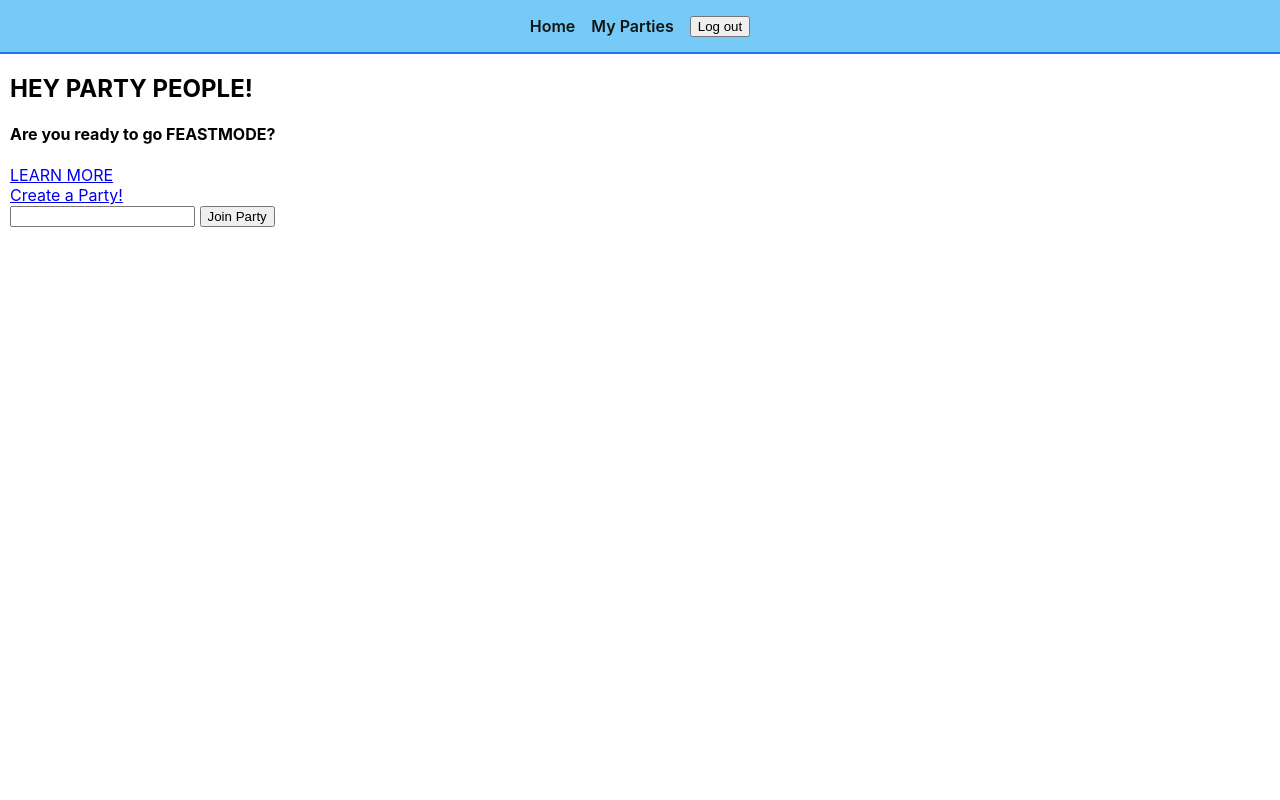
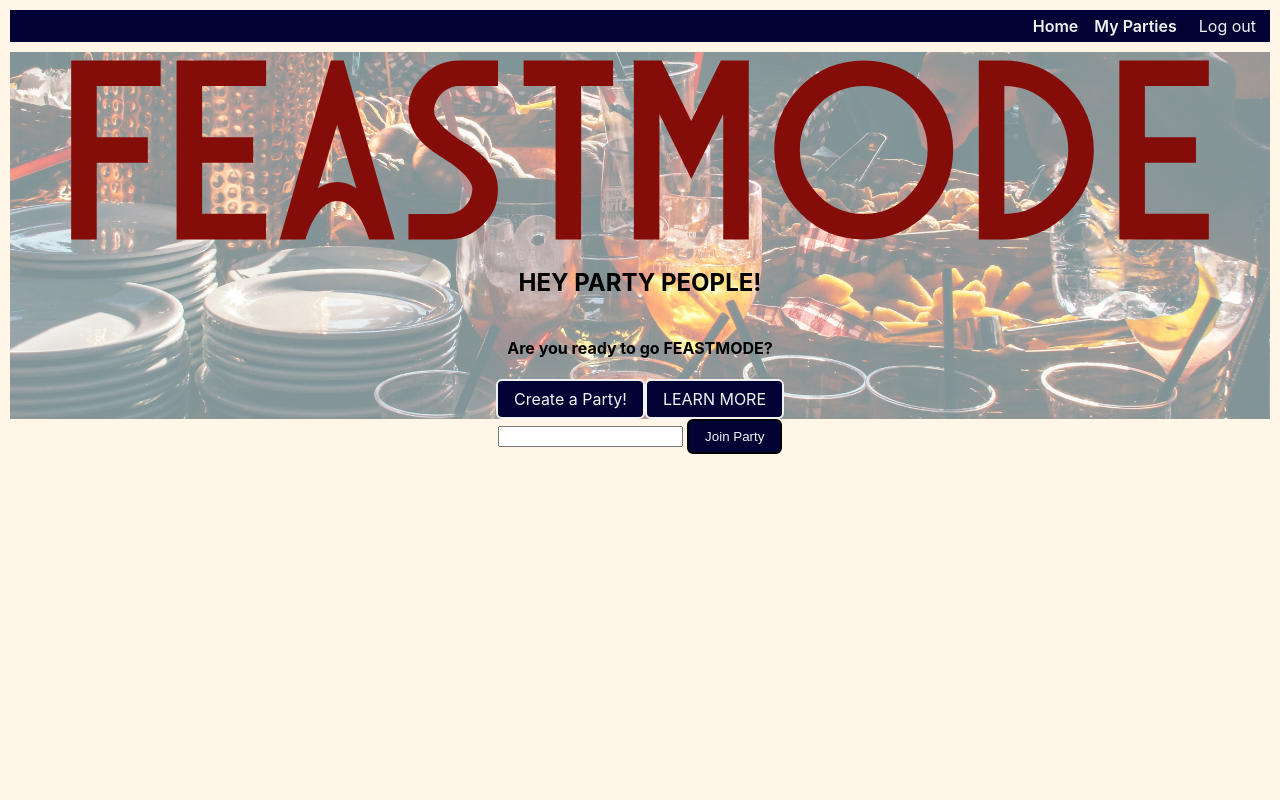
Before and after one commit to StephanieStralina/feastmode, a Django app: page / in a window 1280 px wide. Run offline with Django 5.2, Linux system fonts and the light colour scheme; the visitor is signed in with stand-in values (Sample User, id 1).

Commit message:
landing page css

```diff
--- a/main_app/models.py
+++ b/main_app/models.py
@@ -63,6 +63,7 @@
 class Dish(models.Model):
   party = models.ForeignKey(Party, on_delete=models.CASCADE)
   name = models.CharField(max_length=100)
+  img_url = models.URLField(max_length=300)
   description = models.TextField(max_length=500)
   category = models.CharField(
     max_length=1,
--- a/main_app/static/css/base.css
+++ b/main_app/static/css/base.css
@@ -8,18 +8,24 @@
   box-sizing: inherit;
 }
 
+:root {
+  --color-accent: #850d09;
+  --color-primary: #fff6e7;
+  --color-neutral: #f2f2f2;
+  --color-secondary: #f9ede5;
+  --color-dark: #000333;
+}
+
 body {
+  background-color: var(--color-primary);
   margin: 0;
   display: flex;
   flex-direction: column;
   align-items: center;
-    font-family: -apple-system, BlinkMacSystemFont, 'Segoe UI', 'Roboto',
-        'Oxygen', 'Ubuntu', 'Cantarell', 'Fira Sans', 'Droid Sans',
-        'Helvetica Neue', sans-serif;
+  font-family: -apple-system, BlinkMacSystemFont, 'Segoe UI', 'Roboto', 'Oxygen',
+    'Ubuntu', 'Cantarell', 'Fira Sans', 'Droid Sans', 'Helvetica Neue',
+    sans-serif;
   min-height: 100vh;
-    --nav-bg: rgba(104, 197, 248, 0.7);
-    --nav-bg-ff: rgba(104, 197, 248, 0.9);
-    --borders: rgb(36, 116, 248) solid 2px;
   --text-color: rgb(17, 20, 17);
   --link-hover-color: rgb(16, 56, 158);
   --button-bg: rgb(245, 245, 245);
@@ -45,6 +51,11 @@
 
 nav {
   margin: 10px;
+  background-color: var(--color-dark);
+  color: var(--color-neutral);
+  display: flex;
+  flex-direction: row;
+  justify-content: flex-end;
 }
 
 ul {
@@ -56,6 +67,8 @@
 main {
   width: 100%;
   padding: 0 10px;
+  display: flex;
+  flex-direction: column;
 }
 
 h2 {
@@ -64,7 +77,7 @@
 
 nav a {
   text-decoration: none;
-    color: var(--text-color);
+  color: var(--color-neutral);
   font-weight: 600;
   font-size: 16px;
 }
@@ -83,3 +96,46 @@
 nav li {
   padding: 5px 8px;
 }
+
+.btn {
+  background-color: var(--color-dark);
+  color: var(--color-neutral);
+  padding: 8px 16px;
+  border-radius: 6px;
+  border-width: 2px;
+  border-style: solid;
+  text-decoration: none;
+}
+
+.flex {
+  display: flex;
+  flex-direction: column;
+  align-items: center;
+}
+
+.hero-img {
+  background-image: linear-gradient(
+      rgba(255, 255, 255, 0.5),
+      rgba(255, 255, 255, 0.5)
+    ),
+    url('../images/Hero.jpg');
+  height: 50%;
+  background-position: center;
+  background-repeat: no-repeat;
+  background-size: cover;
+  position: relative;
+}
+
+.btn-override {
+    border: none;
+    outline: none;
+    background-color: transparent;
+    color: var(--color-neutral);
+    font: inherit;
+
+}
+
+.flex-row {
+   display: flex;
+   flex-direction: row;
+}
--- a/main_app/templates/base.html
+++ b/main_app/templates/base.html
@@ -7,6 +7,7 @@
     <meta http-equiv="X-UA-Compatible" content="IE=edge" />
     <meta name="viewport" content="width=device-width, initial-scale=1.0" />
     <link rel="stylesheet" href="{% static 'css/base.css' %}" />
+    <link rel="icon" type="image/x-icon" href="{% static 'images/favicon.ico' %}">
     <title>Feast Mode</title>
     {% block head %} {% endblock %}
   </head>
@@ -20,7 +21,7 @@
           <li>
             <form id="logout-form" method="post" action="{% url 'logout' %}">
               {% csrf_token %}
-              <button type="submit">Log out</button>
+              <button type="submit" class="btn-override">Log out</button>
             </form>
           </li>
           {% else %}
--- a/main_app/templates/home.html
+++ b/main_app/templates/home.html
@@ -4,17 +4,18 @@
 {% endblock %}
 {% block content %}
 <section class="hero-img">
-    <div>
+    <div class="flex">
+        <img src='{% static 'images/logo.svg' %}'>
         <h1>HEY PARTY PEOPLE!</h1>
         <h4>Are you ready to go FEASTMODE?</h4>
-        <a href="{% url 'signin' %}">LEARN MORE</a>
+        <div class="flex-row">
+            <a href="{% url "party-create" %}" class="btn">Create a Party!</a>
+            <a href="{% url 'signin' %}" class="btn">LEARN MORE</a>
+        </div>
     </div>
-    <section>
-        <a href="{% url "party-create" %}">Create a Party!</a>
-    </section>
 </section>
 
-<section>
+<section class="flex">
     <form action="{% url "party-find" %}">
         {% csrf_token %}
         <input name="invite_id" maxlength=6 minlength=6 />
```
Also changed, not shown: main_app/migrations/0010_dish_img_url.py (added), main_app/static/images/Hero.jpg (added), main_app/static/images/favicon.ico (added), main_app/static/images/logo.svg (added). Lines whose indentation alone changed are shown as unchanged.
